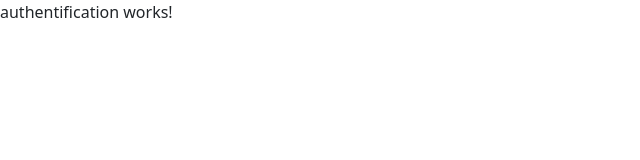
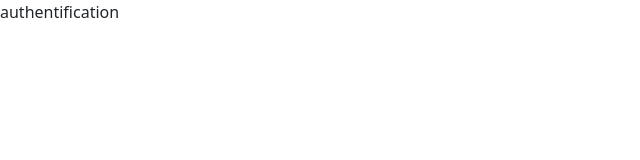
Before and after one commit to babagl/KiirayFront, an Angular app: page /auth/login in a window 1280 px wide. Shown: the top 160 px of the page, without its empty margins (0-640 px from the left). Built offline with nearby package versions, Linux system fonts and the light colour scheme.

Commit message:
integration module mat

```diff
--- a/src/app/auth/components/authentification/authentification.component.html
+++ b/src/app/auth/components/authentification/authentification.component.html
@@ -1 +1 @@
-<p>authentification works!</p>
+<div>authentification </div>
--- a/src/styles.scss
+++ b/src/styles.scss
@@ -1,4 +1,11 @@
 /* You can add global styles to this file, and also import other style files */
+:root{
+    --orange: #FB5E0B;
+    --vert: #8BC34A;
+    --lightVert: #8bc34a5f;
+    --white: #ffffff;
+    --shadow: 0 0 4px 2px gainsboro;
+  }
 
 html, body { height: 100%; }
 body { margin: 0; font-family: Roboto, "Helvetica Neue", sans-serif; }
```
Also changed, not shown: src/app/shared/materials.module.ts (added, +41 -0 lines), src/app/shared/shared.module.ts (+7 -1 lines).
